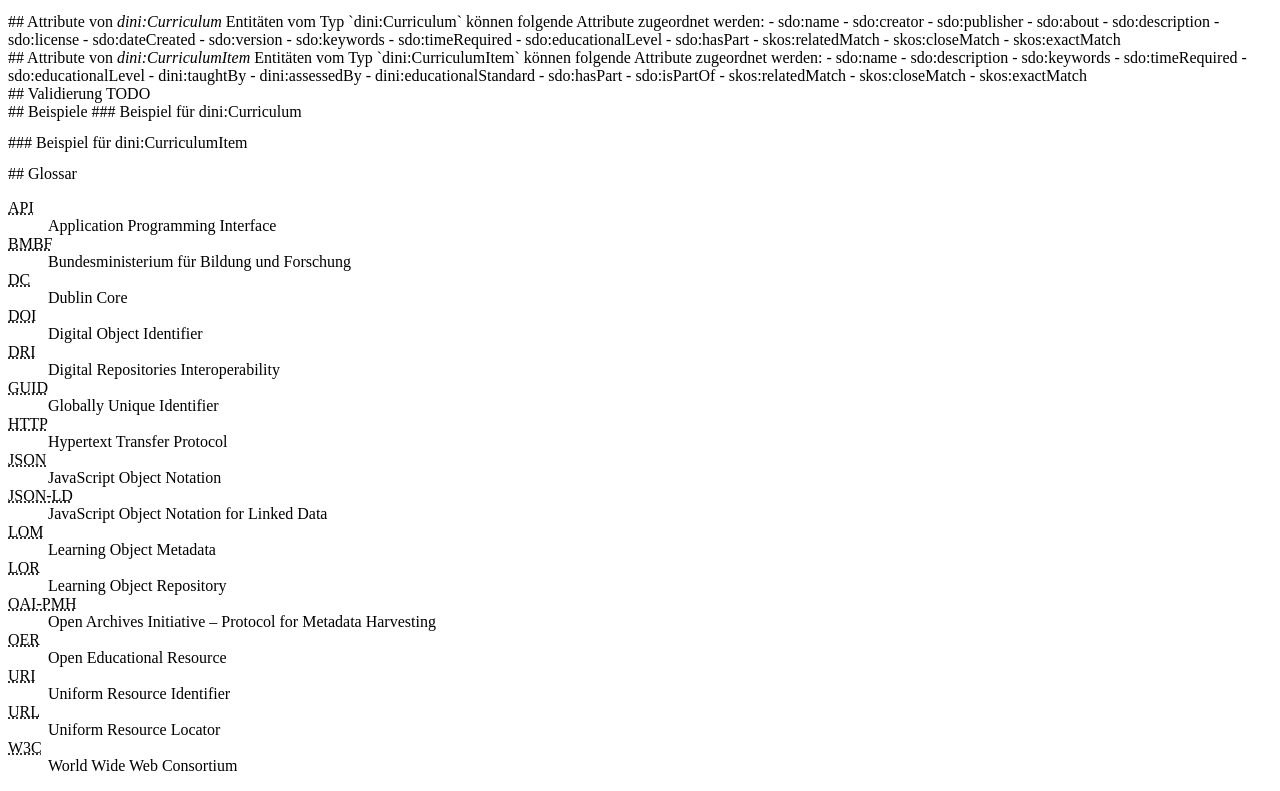
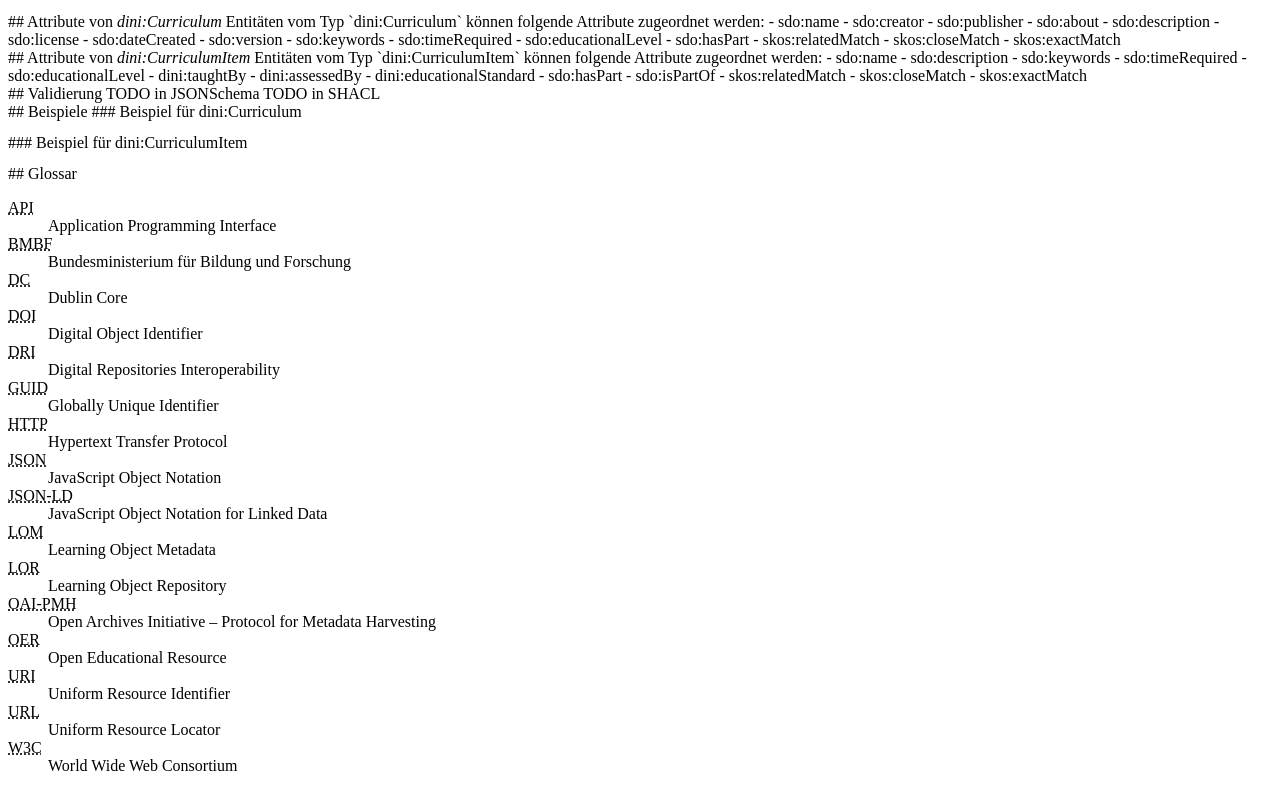
Before and after one commit to dini-ag-kim/modell_lehrplaene, a plain HTML site: page draft/index.html in a window 1280 px wide. Shown: the part 5075-5866 px from the top of the page. Drawn offline with Linux system fonts and the light colour scheme; a script that the page names is missing; a web font is replaced by a local one.

Commit message:
add validation TODOs

```diff
--- a/draft/index.html
+++ b/draft/index.html
@@ -632,7 +632,8 @@ Entitäten vom Typ `dini:CurriculumItem` können folgende Attribute zugeordnet w
 
 ## Validierung
 
-TODO
+TODO in JSONSchema
+TODO in SHACL
 
 </section>
 
```
